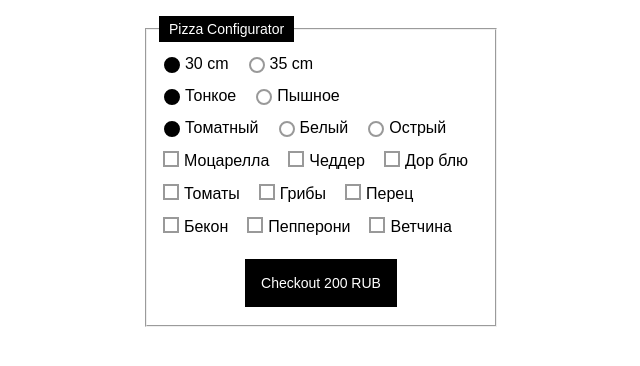
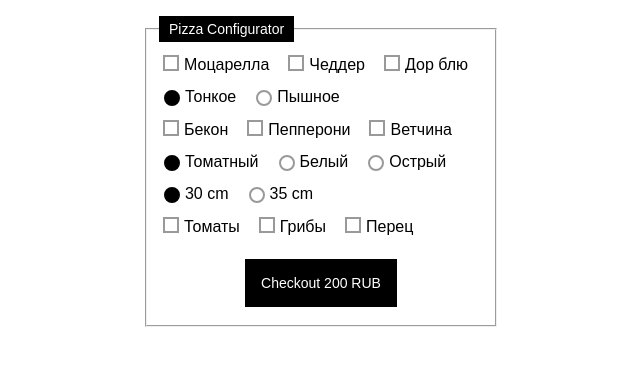
Before and after one commit to anton-kuptsov/pizza-delivery, a React (Create React App) app: page / in a window 1280 px wide. Shown: the top 366 px of the page, without its empty margins (319-959 px from the left). Built offline with nearby package versions, Linux system fonts and the light colour scheme.

Commit message:
[refactor] map SelectorGroup data

```diff
--- a/src/Configurator.jsx
+++ b/src/Configurator.jsx
@@ -2,10 +2,10 @@ import React, { useState } from "react";
 import { SelectorsGroup } from "./components/SelectorGroups";
 import { Button } from "./components/Button";
 import { Checkout } from "./Checkout";
-import * as _data from "./consts";
+import * as _config from "./configData";
 
 export default function Configurator() {
-  const { INITIAL_PIZZA_CONFIG, INITIAL_PIZZA_PRICE, ...data } = _data;
+  const { INITIAL_PIZZA_CONFIG, INITIAL_PIZZA_PRICE, ...ingridients } = _config;
 
   const [pizza, setPizza] = useState(INITIAL_PIZZA_CONFIG);
   const [pizzaPrice, setPizzaPrice] = useState(INITIAL_PIZZA_PRICE);
@@ -14,27 +14,25 @@ export default function Configurator() {
 
   const totalOrder = pizzaPrice + additionalPrice;
 
-  const handleChangeRadio = (e, key) => {
+  const handleCheckout = e => {
+    e.preventDefault();
+    setCheckout(true);
+  };
+
+  const handleChangePizza = (e, key) => {
     const newState = pizza;
+
+    if (e.target.type === "radio") {
       newState[key] = e.target.name;
       setPizza(prevState => ({ ...prevState, newState }));
-    console.log(e.target.type);
-  };
-
-  const handleSelectCheckbox = (e, key) => {
+    } else {
       const value = e.target.name;
-    const newState = pizza;
-
       newState[key].indexOf(value) === -1
         ? newState[key].push(value)
         : (newState[key] = newState[key].filter(item => item !== value));
 
       setPizza(prevState => ({ ...prevState, newState }));
-    console.log(e.target.type);
-  };
-  const handleCheckout = e => {
-    e.preventDefault();
-    setCheckout(true);
+    }
   };
 
   return isCheckout ? (
@@ -45,62 +43,18 @@ export default function Configurator() {
         <fieldset>
           <legend>Pizza Configurator</legend>
           <div>
-            {/* {Object.keys(data).map(item => (
+            {Object.keys(ingridients).map(item => (
               <SelectorsGroup
                 key={item}
-                data={data[item]}
-                onChange={e => handleChangeRadio(e, item.toLowerCase())}
-                currState={pizza.size}
-                currPrice={pizzaPrice}
-                updPrice={setPizzaPrice}
+                data={ingridients[item]}
+                onChange={e => handleChangePizza(e, item.toLowerCase())}
+                currConfig={pizza[item.toLowerCase()]}
+                pizzaPrice={pizzaPrice}
+                updPizzaPrice={setPizzaPrice}
+                additionalPrice={additionalPrice}
+                updAdditionalPrice={setAdditionalPrice}
               />
-            ))} */}
-
-            <SelectorsGroup
-              data={data.SIZE}
-              onChange={e => handleChangeRadio(e, "size")}
-              currState={pizza.size}
-              currPrice={pizzaPrice}
-              updPrice={setPizzaPrice}
-            />
-            <SelectorsGroup
-              data={data.DOUGH}
-              onChange={e => handleChangeRadio(e, "dough")}
-              currState={pizza.dough}
-              currPrice={pizzaPrice}
-              updPrice={setPizzaPrice}
-            />
-            <SelectorsGroup
-              data={data.SAUCE}
-              onChange={e => handleChangeRadio(e, "sauce")}
-              currState={pizza.sauce}
-              currPrice={pizzaPrice}
-              updPrice={setPizzaPrice}
-            />
-            <SelectorsGroup
-              type="checkbox"
-              data={data.CHEESE}
-              onChange={e => handleSelectCheckbox(e, "cheese")}
-              currState={pizza.cheese}
-              currPrice={additionalPrice}
-              updPrice={setAdditionalPrice}
-            />
-            <SelectorsGroup
-              type="checkbox"
-              data={data.VEGGIES}
-              onChange={e => handleSelectCheckbox(e, "veggies")}
-              currState={pizza.veggies}
-              currPrice={additionalPrice}
-              updPrice={setAdditionalPrice}
-            />
-            <SelectorsGroup
-              type="checkbox"
-              data={data.MEAT}
-              onChange={e => handleSelectCheckbox(e, "meat")}
-              currState={pizza.meat}
-              currPrice={additionalPrice}
-              updPrice={setAdditionalPrice}
-            />
+            ))}
 
             <div className="container">
               <Button className="checkout-button">
--- a/src/components/SelectorGroups/SelectorsGroup.jsx
+++ b/src/components/SelectorGroups/SelectorsGroup.jsx
@@ -1,47 +1,50 @@
 import Selector from "./Selector";
 
 export default function SelectorsGroup({
-  type = "radio",
   data = [],
-  currState,
-  currPrice,
-  updPrice,
+  currConfig,
+  updPizzaPrice,
+  additionalPrice,
+  updAdditionalPrice,
   onChange
 }) {
-  const isRadio = type === "radio";
+  const isChecked = (type, variant) => {
+    let result = false;
+    result =
+      type === "radio"
+        ? currConfig === variant && true
+        : currConfig.indexOf(variant) !== -1 && true;
+    return result;
+  };
 
-  const isChecked = variant =>
-    isRadio
-      ? currState === variant
-        ? true
-        : false
-      : currState.indexOf(variant) !== -1;
-
-  const handleChange = (e, price) => {
+  const handleChange = (e, type, price) => {
     onChange(e);
-    if (isRadio) {
-      price && updPrice(price);
+    if (type === "radio") {
+      price && updPizzaPrice(price);
     } else {
-      const result = e.target.checked ? currPrice + price : currPrice - price;
-      updPrice(result);
+      const result = e.target.checked
+        ? additionalPrice + price
+        : additionalPrice - price;
+      updAdditionalPrice(result);
     }
   };
 
   return (
     <div>
-      {data.map(item => (
+      {data.map(({ type, id, variant, value, price, additionalPrice }) => (
         <Selector
           type={type}
-          key={item.id}
-          id={item.variant + item.id}
-          name={item.variant}
-          text={item.variant}
-          value={item.value}
-          checked={isChecked(item.variant)}
+          key={id}
+          id={value + "-" + id}
+          name={variant}
+          text={variant}
+          value={value}
+          checked={isChecked(type, variant)}
           onChange={e =>
             handleChange(
               e,
-              isRadio ? item.price && item.price() : item.additionalPrice
+              type,
+              price ? price(additionalPrice) : additionalPrice
             )
           }
         />
--- a/src/consts.js
+++ b/src/configData.js
@@ -3,20 +3,22 @@ export const INITIAL_PIZZA_PRICE = 200;
 export const SIZE = [
   {
     id: 1,
+    type: "radio",
     variant: "30 cm",
     value: 30,
     additionalPrice: 0,
-    price: function() {
-      return INITIAL_PIZZA_PRICE + this.additionalPrice;
+    price: function(add) {
+      return INITIAL_PIZZA_PRICE + add;
     }
   },
   {
     id: 2,
+    type: "radio",
     variant: "35 cm",
     value: 35,
     additionalPrice: 50,
-    price: function() {
-      return INITIAL_PIZZA_PRICE + this.additionalPrice;
+    price: function(add) {
+      return INITIAL_PIZZA_PRICE + add;
     }
   }
 ];
@@ -24,12 +26,14 @@ export const SIZE = [
 export const DOUGH = [
   {
     id: 3,
+    type: "radio",
     variant: "Тонкое",
     value: "thin",
     additionalPrice: 0
   },
   {
     id: 4,
+    type: "radio",
     variant: "Пышное",
     value: "thick",
     additionalPrice: 0
@@ -39,18 +43,21 @@ export const DOUGH = [
 export const SAUCE = [
   {
     id: 5,
+    type: "radio",
     variant: "Томатный",
     value: "tomato",
     additionalPrice: 0
   },
   {
     id: 6,
+    type: "radio",
     variant: "Белый",
     value: "white",
     additionalPrice: 0
   },
   {
     id: 7,
+    type: "radio",
     variant: "Острый",
     value: "hot",
     additionalPrice: 0
@@ -84,18 +91,21 @@ export const CHEESE = [
 export const VEGGIES = [
   {
     id: 11,
+    type: "checkbox",
     variant: "Томаты",
     value: "tomato",
     additionalPrice: 29
   },
   {
     id: 12,
+    type: "checkbox",
     variant: "Грибы",
     value: "mushrooms",
     additionalPrice: 29
   },
   {
     id: 13,
+    type: "checkbox",
     variant: "Перец",
     value: "pepper",
     additionalPrice: 29
@@ -105,18 +115,21 @@ export const VEGGIES = [
 export const MEAT = [
   {
     id: 14,
+    type: "checkbox",
     variant: "Бекон",
     value: "bacon",
     additionalPrice: 29
   },
   {
     id: 15,
+    type: "checkbox",
     variant: "Пепперони",
     value: "pepperoni",
     additionalPrice: 29
   },
   {
     id: 16,
+    type: "checkbox",
     variant: "Ветчина",
     value: "ham",
     additionalPrice: 29
```
Lines whose indentation alone changed are shown as unchanged.
